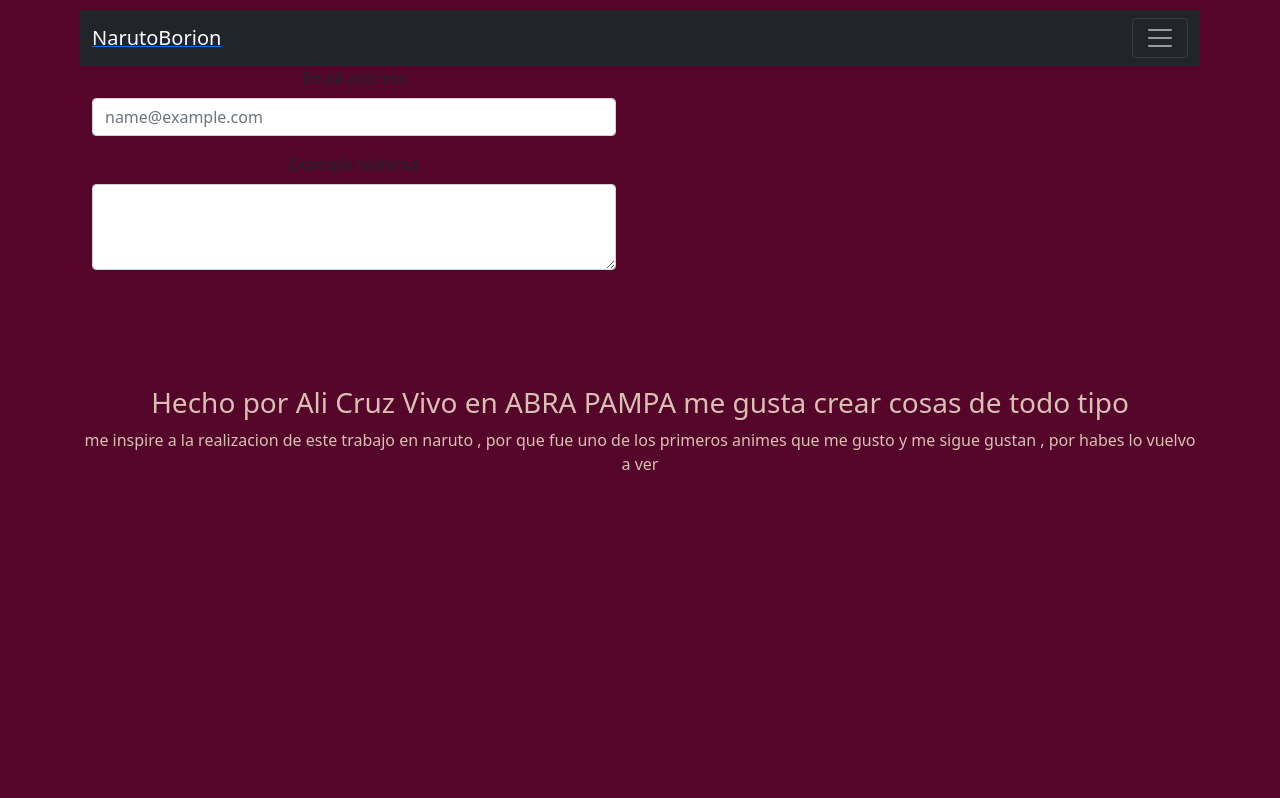
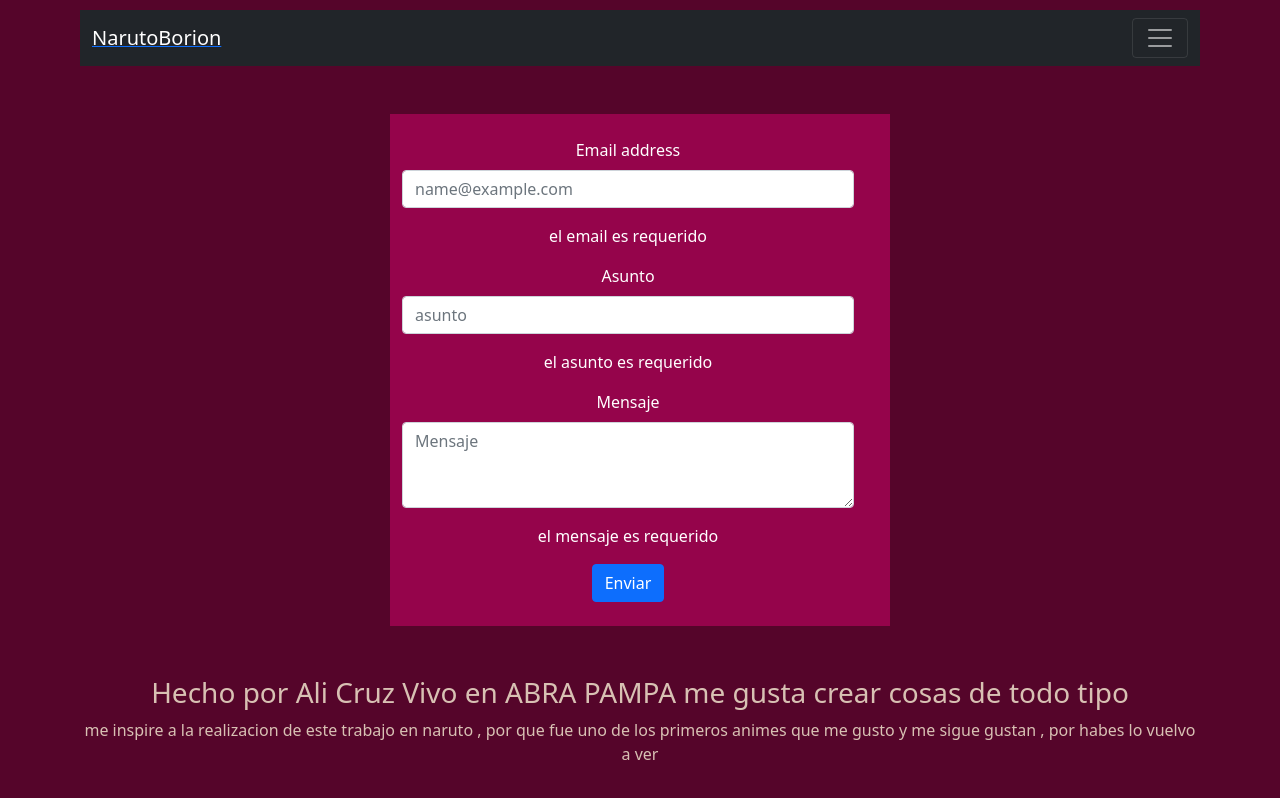
Before and after one commit to ali01cruz/narutoREACT, a React (Create React App) app: page /about in a window 1280 px wide. Built offline with nearby package versions, Linux system fonts and the light colour scheme.

Commit message:
clase 7 terminada

```diff
--- /dev/null
+++ b/src/components/Form/controlledForm.css
@@ -0,0 +1,4 @@
+.Formformulario{
+    background-color: rgba(231, 4, 117, 0.445);
+    max-width: 500px;
+}
--- a/src/components/Form/controlledForm.jsx
+++ b/src/components/Form/controlledForm.jsx
@@ -1,45 +1,127 @@
 import 'bootstrap/dist/css/bootstrap.min.css';
+import { useState } from 'react';
+import './controlledForm.css'
 import Form from 'react-bootstrap/Form';
 import Col from 'react-bootstrap/Row'
 import Row from 'react-bootstrap/Row'
 import Container from 'react-bootstrap/Container';
+import Button from 'react-bootstrap/Button';
+export function validacion(input){
+    let errors ={}
+
+
+    if (!input.email){
+        errors.email= "el email es requerido"
+    }else if(!/\S+@\S+\.\S+/.test(input.email)){
+        errors.email= "el campo tiene que ser un email "
+    }
+
+    if (!input.asunto){
+        errors.asunto= "el asunto es requerido"
+    }else if(input.asunto.length<10){
+        errors.asunto= "el asunto tiene que ser mayor  10 caracteres"
+    }
+
+    if (!input.mensaje){
+        errors.mensaje= "el mensaje es requerido"
+    }else if(input.mensaje.length>256 ){
+        errors.mensaje= " el mensaje, debe contener como máximo 256 caracteres."
+    }
+
+    return errors;
+}
+
 export default function ControlledForm() {
+    /* const [email ,setEmail] = useState('');
+    const [asunto ,setAsunto] = useState('');
+    const [mensaje ,setMensaje] = useState(''); */
+    const [stateForm ,setStateForm] = useState({
+        email:"",
+        asunto:"",
+        mensaje:"",
+    })
+    function onSubmitForm(e){
+        //este prevente defaul es para que no se envien directamente por el metodo get
+        //cuando se aprete el boton
+        e.preventDefault();
+        alert(`
+               el coreo es : ${stateForm.email}
+               el asunto es : ${stateForm.asunto}
+               el mensaje es : ${stateForm.mensaje}
+        `)
+    }
+    const[error,setError] = useState({
+        email: "el email es requerido",
+        asunto: "el asunto es requerido",
+        mensaje: "el mensaje es requerido",
+    })
+
+
+    function onHandleChange(e){
+        setStateForm({
+            ...stateForm,
+            [e.target.name]:e.target.value,
+            //otra forma de pasa un parametro
+        })
+
+        setError(validacion(
+            {
+                ...stateForm,//me habia equivocado aqui jajajj
+                [e.target.name]:e.target.value,
+            })
+            )
+    }
     return (
         <>
-            <Container>
+            <Container className="Formformulario my-5">
                 <Row>
-                    <Col lg="4"></Col>
-                    <Col lg="2">
-                        <Form  >
+
+                    <Col md={{ span: 2, offset: 2 }}>
+                        <Form className="text-white my-4" onSubmit={(e)=>onSubmitForm(e)}>
                             <Form.Group className="mb-3" controlId="exampleForm.ControlInput1">
-                                <Form.Label>Email address</Form.Label>
-                                <Form.Control type="email" placeholder="name@example.com" />
-                            </Form.Group>
+                                <Form.Label >Email address</Form.Label>
+                                <Form.Control
+                                            value={stateForm.email}
+                                            type="email"
+                                            name="email"
+                                            placeholder="name@example.com"
+                                            onChange={(e)=>onHandleChange(e)}
+                                            />
+                                </Form.Group>
+
+                                {error.email && <p> {error.email} </p>}
+                            <Form.Group className="mb-3" controlId="exampleForm.ControlInput1">
+                                <Form.Label>Asunto</Form.Label>
+                                <Form.Control
+                                    value={stateForm.asunto}
+                                    type="text"
+                                    placeholder="asunto"
+                                    name="asunto"
+                                    onChange={(e)=>onHandleChange(e)}
+                                    />
+                                 </Form.Group>
+                                 {error.asunto && <p> {error.asunto} </p>}
                             <Form.Group className="mb-3" controlId="exampleForm.ControlTextarea1">
-                                <Form.Label>Example textarea</Form.Label>
-                                <Form.Control as="textarea" rows={3} />
-                            </Form.Group>
+                                <Form.Label>Mensaje</Form.Label>
+                                <Form.Control
+                                    value={stateForm.mensaje}
+                                    as="textarea"
+                                    rows={3}
+                                    placeholder="Mensaje"
+                                    name="mensaje"
+                                    onChange={(e)=>onHandleChange(e)}
+                                    />
+                                </Form.Group>
+                                {error.mensaje && <p> {error.mensaje} </p>}
+                            <Button variant="primary" type="submit">
+                                Enviar
+                            </Button>
                         </Form>
                     </Col>
-                    <Col lg="4"></Col>
+
                 </Row>
             </Container>
 
         </>
     )
 }
-
-
-/* Correo electrónico || email.
-Asunto.
-Cuerpo || Mensaje.
-botón de enviar (por el momento no hará nada).
- */
-
-/* El formulario debe validar en todo momento:
-
-    Que el correo electrónico sea valido (caracteres necesarios para cumplir con la condición de ser un email).
-    Que el asunto contenga mínimo 10 caracteres.
-    Que el cuerpo o mensaje, contenta máximo 256 caracteres.
-    Que el botón de enviar, se encuentre inhabilitado, mientras alguna de las condiciones anteriores no se cumpla.
- */
--- a/src/components/about/about.css
+++ b/src/components/about/about.css
@@ -1,4 +1,4 @@
 .texto{
     color: rgba(255, 248, 220, 0.774);
-    margin-top:100px;
+    margin-top:50px;
 }
```
